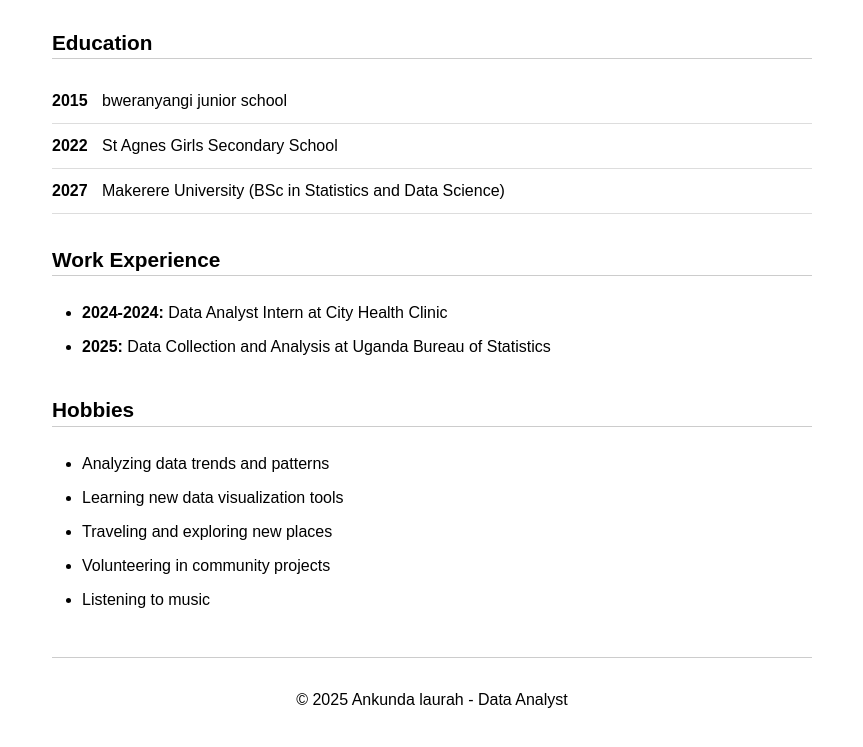
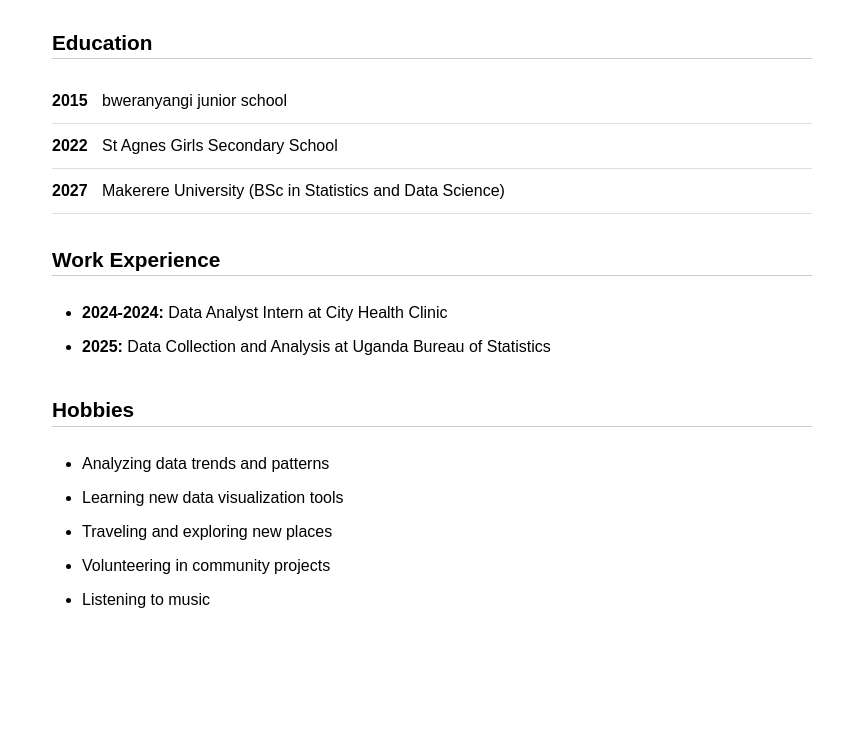
Before and after one commit to Laurah-nvigyi/Laurah-work, a plain HTML site: page index.html in a window 1280 px wide. Shown: the part 415-1162 px from the top of the page, without its empty margins (208-1071 px from the left). After the commit the page ends 1082 px from the top, so only its background shows below. Drawn offline with Linux system fonts and the light colour scheme.

Commit message:
Update index.html

```diff
--- a/index.html
+++ b/index.html
@@ -59,9 +59,5 @@
             <li>Listening to music</li>
         </ul>
     </section>
-
-    <footer>
-        <p>&copy; 2025 Ankunda laurah - Data Analyst</p>
-    </footer>
 </body>
 </html>
```
